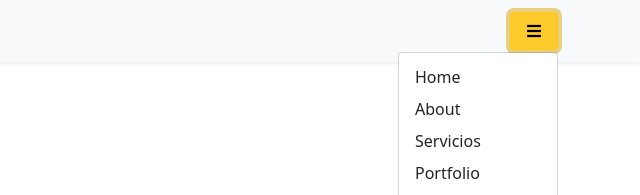
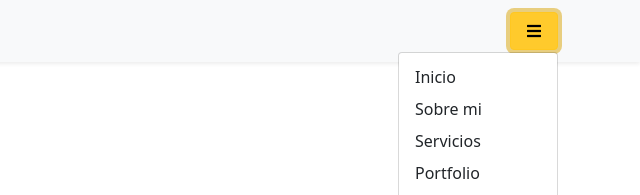
Before and after one commit to FernandoMoyano/Portfolio-1, a plain HTML site: page index.html in a window 1280 px wide. Both pictures are taken after a click on the button 1174 px from the left and 31 px from the top of the page. Shown: the top 195 px of the page, 640-1280 px from the left. Drawn offline with Linux system fonts and the light colour scheme.

Commit message:
modificando textos1

```diff
--- a/index.html
+++ b/index.html
@@ -20,8 +20,8 @@
           <i class="fas fa-bars"></i>
         </button>
         <ul class="dropdown-menu dropdown-menu-end" aria-labelledby="dropdownMenuButton1">
-          <li><a class="dropdown-item" href="#home">Home</a></li>
-          <li><a class="dropdown-item" href="#about">About</a></li>
+          <li><a class="dropdown-item" href="#home">Inicio</a></li>
+          <li><a class="dropdown-item" href="#about">Sobre mi</a></li>
           <li><a class="dropdown-item" href="#services">Servicios</a></li>
           <li><a class="dropdown-item" href="#portfolio">Portfolio</a></li>
           <li>
```
